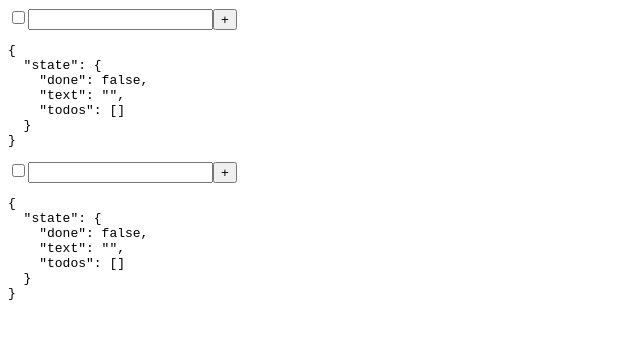
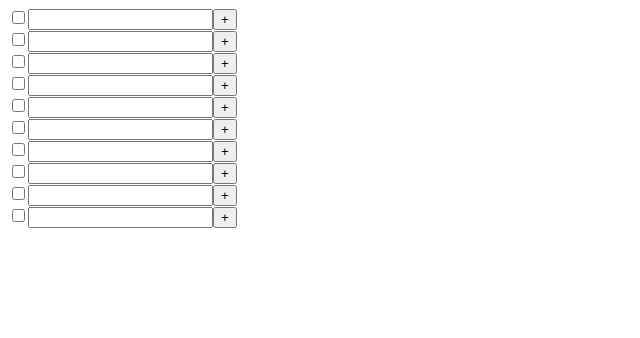
Before and after one commit to zaydek/react-create-store, a React (Create React App) app: page / in a window 1280 px wide. Shown: the top 338 px of the page, without its empty margins (0-640 px from the left). Built offline with nearby package versions, Linux system fonts and the light colour scheme.

Commit message:
Removed dead code and improved comments

```diff
--- a/src/App.js
+++ b/src/App.js
@@ -8,7 +8,13 @@ function newID() {
 const initialState = {
 	done: false,
 	text: "",
-	todos: [],
+	todos: [
+		// {
+		//   id,
+		//   done,
+		//   text,
+		// },
+	],
 }
 
 const store = createStore(initialState)
@@ -54,7 +60,6 @@ const reducer = state => ({
 
 function App() {
 	const [state, funcs] = useStore(store, reducer)
-	// console.log(store)
 
 	function handleSubmit(e) {
 		e.preventDefault()
@@ -75,7 +80,7 @@ function App() {
 					<button onClick={() => funcs.removeByID(each.id)}>-</button>
 				</div>
 			))}
-			<pre>{JSON.stringify({ state }, null, 2)}</pre>
+			{/* <pre>{JSON.stringify({ state }, null, 2)}</pre> */}
 		</div>
 	)
 }
@@ -85,11 +90,14 @@ function App() {
 // 	return <pre>{JSON.stringify({ state }, null, 2)}</pre>
 // }
 
+const nums = [...new Array(10).keys()]
+
 export default function AppRoot() {
 	return (
 		<div>
-			<App />
-			<App />
+			{nums.map(num => (
+				<App key={num} />
+			))}
 			{/* <AppInfo /> */}
 		</div>
 	)
--- a/src/createStore.js
+++ b/src/createStore.js
@@ -1,11 +1,11 @@
-import { useCallback, useEffect, useMemo, useReducer, useState } from "react"
+import { useCallback, useEffect, useState } from "react"
 
 // This implementation is inspired by:
 //
 // - https://github.com/mucsi96/react-create-shared-state
 // - https://github.com/pelotom/use-methods
 
-const STORE_KEY = {}
+const PRIVATE_STORE_KEY = {}
 
 const errBadStore =
 	"useStore: Bad store. " +
@@ -22,14 +22,14 @@ function freeze(value) {
 	return value
 }
 
-// Tests a store for store.__type__ === STORE_KEY.
+// Tests a store for store.__type__ === PRIVATE_STORE_KEY.
 //
 // prettier-ignore
 function testStore(store) {
 	const ok = (
 		store &&
 		store.__type__ &&
-		store.__type__ === STORE_KEY
+		store.__type__ === PRIVATE_STORE_KEY
 	)
 	return ok
 }
@@ -46,7 +46,7 @@ function testReducer(reducer) {
 	return ok
 }
 
-// Creates a new store.
+// Creates a store.
 export function createStore(initialStateOrInitializer) {
 	const subscriptions = new Set()
 
@@ -58,46 +58,12 @@ export function createStore(initialStateOrInitializer) {
 	// useState(store.cachedState).
 	let cachedState = freeze(initialState)
 
-	return { __type__: STORE_KEY, subscriptions, initialState, cachedState }
+	return { __type__: PRIVATE_STORE_KEY, subscriptions, initialState, cachedState }
 }
 
-// // Uses a store; returns a state and setState accessor.
-// export function useStore(store) {
-// 	useCallback(() => {
-// 		if (!testStore(store)) {
-// 			throw new Error(errBadStore)
-// 		}
-// 	}, []) // eslint-disable-line react-hooks/exhaustive-deps
-//
-// 	let [state, reactSetState] = useState(store.cachedState)
-// 	state = freeze(state)
-//
-// 	// Manages subscriptions when a component mounts / unmounts.
-// 	useEffect(() => {
-// 		store.subscriptions.add(reactSetState)
-// 		return () => {
-// 			store.subscriptions.delete(reactSetState)
-// 		}
-// 	}, []) // eslint-disable-line react-hooks/exhaustive-deps
-//
-// 	const setState = useCallback(updater => {
-// 		const nextState = freeze(typeof updater === "function" ? updater(store.cachedState) : updater)
-// 		store.cachedState = nextState
-// 		reactSetState(nextState)
-// 		for (const each of store.subscriptions) {
-// 			// Dedupe the current setState:
-// 			if (each !== reactSetState) {
-// 				each(nextState)
-// 			}
-// 		}
-// 	}, []) // eslint-disable-line react-hooks/exhaustive-deps
-//
-// 	return [state, setState]
-// }
-
-// Uses a store; returns a state and setState accessor.
+// Consumes a store; returns a state and setState accessor.
 export function useStore(store, reducer = null) {
-	// Guards. Parameters store and reducer are expected to never change.
+	// NOTE: Parameters store and reducer are expected to never change.
 	useCallback(() => {
 		if (!testStore(store)) {
 			throw new Error(errBadStore)
@@ -119,10 +85,8 @@ export function useStore(store, reducer = null) {
 	}, []) // eslint-disable-line react-hooks/exhaustive-deps
 
 	const customSetState = useCallback(updater => {
+		// NOTE: Reducer code freezes more than once because of freeze(state).
 		const nextState = freeze(typeof updater === "function" ? updater(store.cachedState) : updater)
-		// if (!frozen) {
-		// 	nextState = freeze(nextState)
-		// }
 		store.cachedState = nextState
 		setState(nextState)
 		for (const set of store.subscriptions) {
@@ -154,88 +118,12 @@ export function useStore(store, reducer = null) {
 	return [state, funcs]
 }
 
-// // Uses a store; returns a state and funcs accessor.
-// export function useStoreReducer(store, reducer) {
-// 	useCallback(() => {
-// 		if (!testStore(store)) {
-// 			throw new Error(errBadStore)
-// 		}
-// 	}, []) // eslint-disable-line react-hooks/exhaustive-deps
-//
-// 	// const types = useMemo(() => {
-// 	// 	return reducer(store.cachedState)
-// 	// }, []) // eslint-disable-line react-hooks/exhaustive-deps
-//
-// 	// // Create a React reducer from parameter reducer:
-// 	// const reducerImpl = (state, action) => {
-// 	// 	const reducerImpl = Object.keys(types).reduce((acc, type) => {
-// 	// 		acc[type] = (...payload) => {
-// 	// 			const nextState = types[type](...payload) // TODO: Add freeze(...).
-// 	// 			store.cachedState = nextState // Update the cache // TODO: Run once.
-// 	//
-// 	// 			for (const each of store.subscriptions) {
-// 	// 				// // Dedupe the current setState:
-// 	// 				// if (each !== setState) {
-// 	// 				each(nextState)
-// 	// 				// }
-// 	// 			}
-// 	//
-// 	// 			return nextState
-// 	// 		}
-// 	// 		return acc
-// 	// 	}, {})
-// 	// 	// Reduce:
-// 	// 	return reducerImpl[action.type](...action.payload)
-// 	// }
-//
-// 	const [, rerender] = useState(0)
-//
-// 	// Manages subscriptions when a component mounts / unmounts.
-// 	useEffect(() => {
-// 		store.subscriptions.add(rerender)
-// 		return () => {
-// 			store.subscriptions.delete(rerender)
-// 		}
-// 	}, []) // eslint-disable-line react-hooks/exhaustive-deps
-//
-// 	const [state, dispatch] = useReducer((state, action) => {
-// 		const types = reducer(state)
-// 		const reducerImpl = Object.keys(types).reduce((acc, type) => {
-// 			acc[type] = (...payload) => {
-// 				const nextState = types[type](...payload) // TODO: Add freeze(...).
-// 				store.cachedState = nextState // Update the cache // TODO: Run once.
-// 				for (const each of store.subscriptions) {
-// 					// Dedupe the current setState:
-// 					// if (rerender !== rerender_) {
-// 					each(s => s + 1)
-// 					// }
-// 				}
-// 				return nextState
-// 			}
-// 			return acc
-// 		}, {})
-// 		// Reduce:
-// 		return reducerImpl[action.type](...action.payload)
-// 	}, store.cachedState)
-//
-// 	// Convert dispatch to funcs:
-// 	const types = reducer(state)
-// 	const funcs = Object.keys(types).reduce((acc, type) => {
-// 		acc[type] = (...payload) => {
-// 			dispatch({ type, payload })
-// 		}
-// 		return acc
-// 	}, {})
-//
-// 	return [state, funcs]
-// }
-
-// Uses a store; returns a state accessor.
+// Consumes a store; returns a state accessor.
 export function useStoreValue(store) {
 	return useStore(store)[0]
 }
 
-// Uses a store; returns a setState accessor.
+// Consumes a store; returns a setState accessor.
 export function useStoreSetState(store) {
 	return useStore(store)[1]
 }
```
